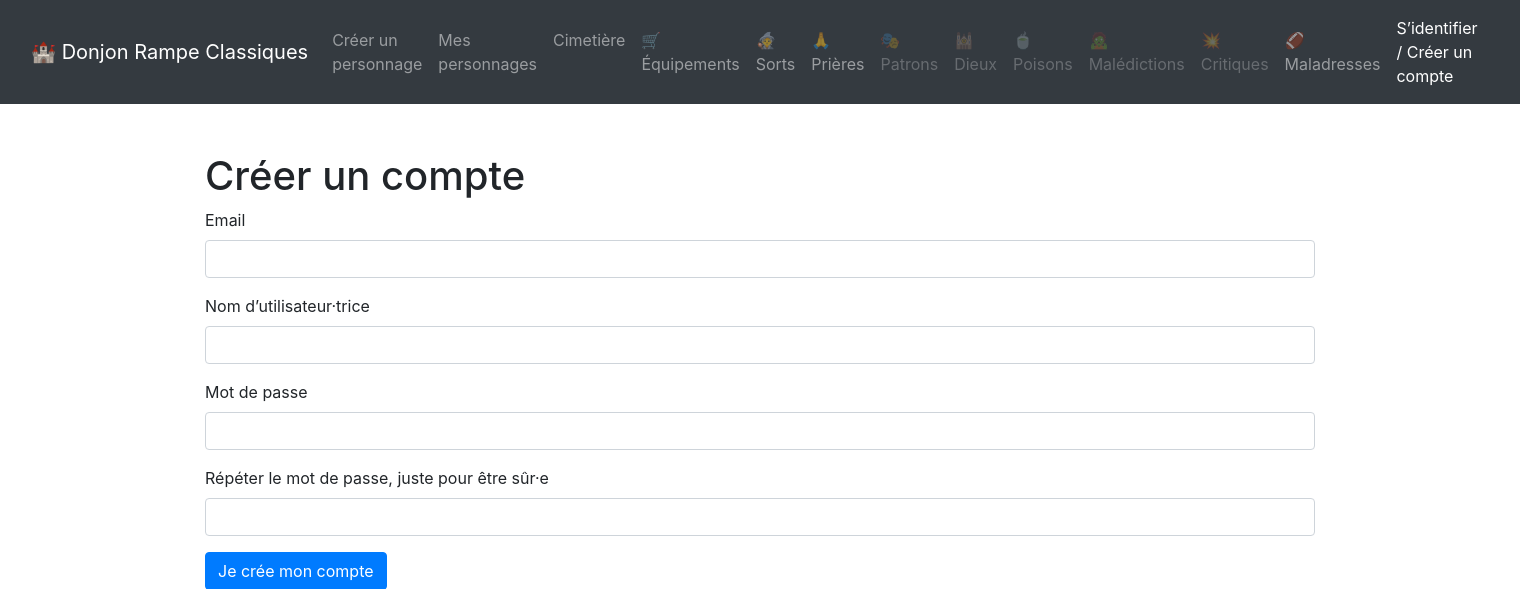
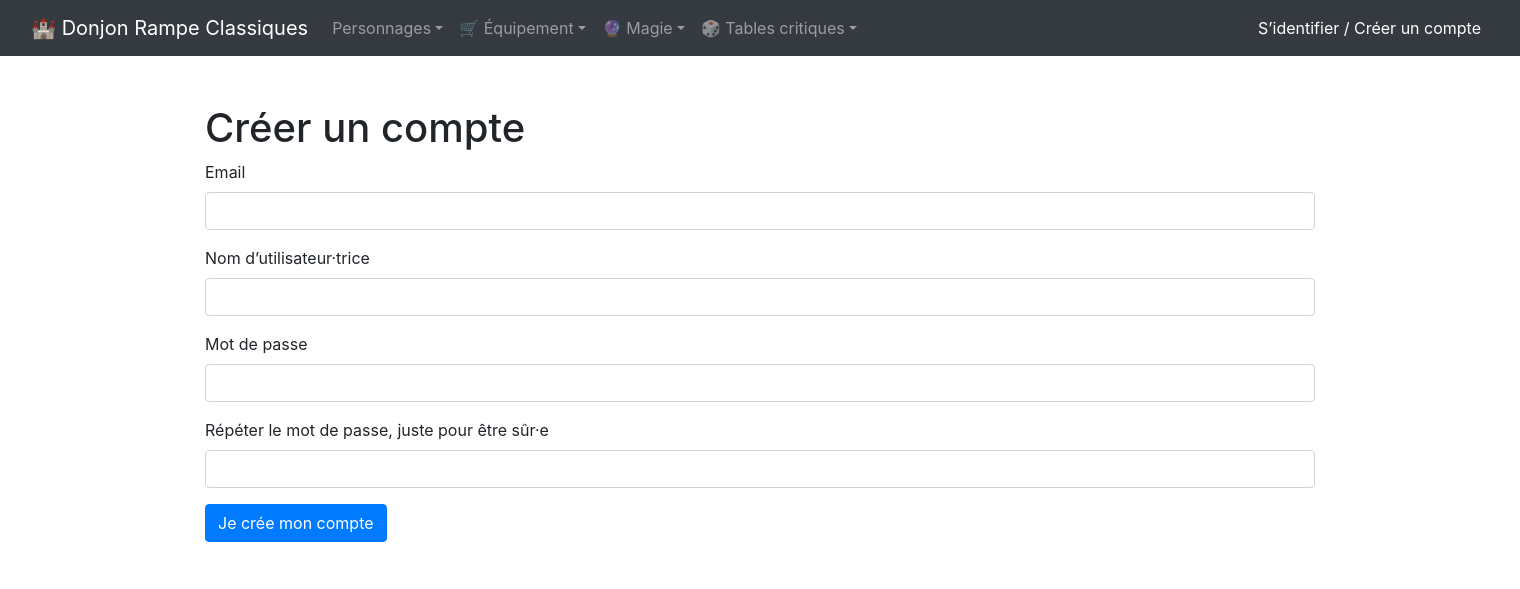
Before and after one commit to philippe-lemaire/donjonrampeclassiques, a Flask app: page /auth/register in a window 1520 px wide. Shown: the top 589 px of the page. Run offline with Flask 2, Linux system fonts and the light colour scheme; some libraries are stand-ins or nearby versions.

Commit message:
regrouped menu entries as much as possible

```diff
--- a/app/templates/base.html
+++ b/app/templates/base.html
@@ -31,45 +31,47 @@
             <div class="collapse navbar-collapse" id="navbarSupportedContent">
                 <ul class="navbar-nav mr-auto">
 
-                    <li class="nav-item">
-                        <a class="nav-link" href="{{url_for('main.create_character')}}">Créer un personnage</a>
+                    <li class="nav-item dropdown">
+                        <a class="nav-link dropdown-toggle" href="#" id="navbarDropdown" role="button"
+                            data-toggle="dropdown" aria-haspopup="true" aria-expanded="false">Personnages</a>
+                        <div class="dropdown-menu" aria-labelledby="navbarDropdown">
+
+                            <a class="dropdown-item" href="{{url_for('main.create_character')}}">Créer un personnage</a>
+                            <a class="dropdown-item" href="{{url_for('main.my_characters')}}">Mes personnages</a>
+                            <a class="dropdown-item" href="{{url_for('main.my_dead_characters')}}">Cimetière</a>
+                        </div>
                     </li>
-                    <li class="nav-item">
-                        <a class="nav-link" href="{{url_for('main.my_characters')}}">Mes personnages</a>
+                    <li class="nav-item dropdown">
+                        <a class="nav-link dropdown-toggle" href="#" id="navbarDropdown" role="button"
+                            data-toggle="dropdown" aria-haspopup="true" aria-expanded="false">🛒 Équipement</a>
+                        <div class="dropdown-menu" aria-labelledby="navbarDropdown">
+                            <a class="dropdown-item" href="{{url_for('main.view_equipment')}}">🎒 Objets</a>
+                            <a class="dropdown-item disabled" href="#">🍵 Poisons</a>
+
+                        </div>
                     </li>
-                    <li class="nav-item">
-                        <a class="nav-link" href="{{url_for('main.my_dead_characters')}}">Cimetière</a>
+                    <li class="nav-item dropdown">
+                        <a class="nav-link dropdown-toggle" href="#" id="navbarDropdown" role="button"
+                            data-toggle="dropdown" aria-haspopup="true" aria-expanded="false">🔮 Magie</a>
+                        <div class="dropdown-menu" aria-labelledby="navbarDropdown">
+
+                            <a class="dropdown-item" href="{{url_for('main.view_wizard_spells')}}">🧙 Sorts</a>
+                            <a class="dropdown-item" href="{{url_for('main.view_cleric_spells')}}">🙏 Prières</a>
+                            <a class="dropdown-item disabled" href="#">🎭 Patrons</a>
+                            <a class="dropdown-item disabled" href="#">🕍 Dieux</a>
+                            <a class="dropdown-item disabled" href="#">🧟 Malédictions</a>
+                        </div>
                     </li>
-                    <li class="nav-item">
-                        <a class="nav-link" href="{{url_for('main.view_equipment')}}">🛒 Équipements</a>
+                    <li class="nav-item dropdown">
+                        <a class="nav-link dropdown-toggle" href="#" id="navbarDropdown" role="button"
+                            data-toggle="dropdown" aria-haspopup="true" aria-expanded="false">🎲 Tables critiques</a>
+                        <div class="dropdown-menu" aria-labelledby="navbarDropdown">
+                            <a class="dropdown-item disabled" href="#">💥 Critiques</a>
+                            <a class="dropdown-item" href="{{url_for('main.fumbles_list')}}">🏈 Maladresses</a>
+                        </div>
+
                     </li>
-                    <li class="nav-item">
-                        <a class="nav-link" href="{{url_for('main.view_wizard_spells')}}">🧙 Sorts</a>
-                    </li>
-                    <li class="nav-item">
-                        <a class="nav-link" href="{{url_for('main.view_cleric_spells')}}">🙏 Prières</a>
-                    </li>
-                    <li class="nav-item">
-                        <a class="nav-link disabled" href="#">🎭 Patrons</a>
-                    </li>
-                    <li class="nav-item">
-                        <a class="nav-link disabled" href="#">🕍 Dieux</a>
-                    </li>
-                    <li class="nav-item">
-                        <a class="nav-link disabled" href="#">🍵 Poisons</a>
-                    </li>
-                    <li class="nav-item">
-                        <a class="nav-link disabled" href="#">🧟 Malédictions</a>
-                    </li>
-                    <li class="nav-item">
-                        <a class="nav-link disabled" href="#">💥 Critiques</a>
-                    </li>
-                    <li class="nav-item">
-                        <a class="nav-link" href="{{url_for('main.fumbles_list')}}">🏈 Maladresses</a>
-                    </li>
-
                 </ul>
-
                 <ul class="navbar-nav">
                     {% if current_user.is_authenticated %}
                     <li class="nav-item dropdown">
@@ -92,7 +94,6 @@
                                 class="sr-only">(current)</span></a>
                     </li>
                     {% endif %}
-
                 </ul>
             </div>
         </div>
@@ -105,7 +106,7 @@
         {% if messages %}
         {% for category, message in messages %}
         <div class="alert alert-{{ category }} alert-dismissible" role="alert">
-            <button type="button" class="close" data-dismiss="alert" aria-label="Close"><span
+            <button type="button" class="close" data-dismiss="alert" aria-label="Fermer"><span
                     aria-hidden="true">&times;</span></button>
             <!-- <strong>Title</strong> --> {{ message }}
         </div>
```
